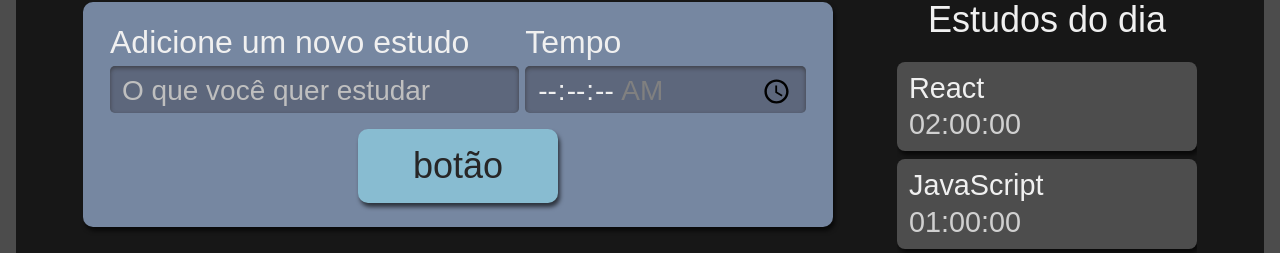
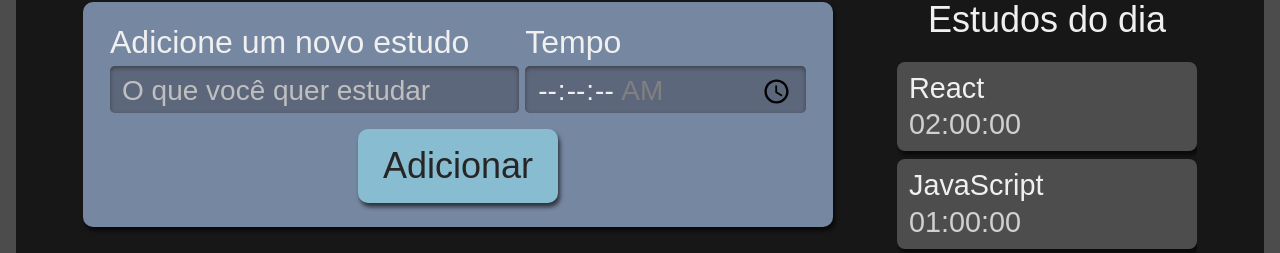
Before and after one commit to Thizeh/alura-studies-typeScript, a React (Create React App) app: page / in a window 1280 px wide. Shown: the part 222-475 px from the top of the page. Built offline with nearby package versions, Linux system fonts and the light colour scheme.

Commit message:
adicionando props e children ao botao

```diff
--- a/src/components/Button/index.tsx
+++ b/src/components/Button/index.tsx
@@ -5,7 +5,7 @@ class Button extends React.Component {
     render() {
         return (
             <button className={style.botao}>
-                botão
+                {this.props.children}
             </button>
         )
     }
--- a/src/components/Form/index.tsx
+++ b/src/components/Form/index.tsx
@@ -19,7 +19,10 @@ class Form extends React.Component {
                     </label>
                     <input type="time" step='1' name='tempo' id='tempo' min='00:00:00' max='01:30:00' required />
                 </div>
-                <Button />
+                <Button>
+                    Adicionar
+                </Button>
+
             </form>
         )
     }
```
